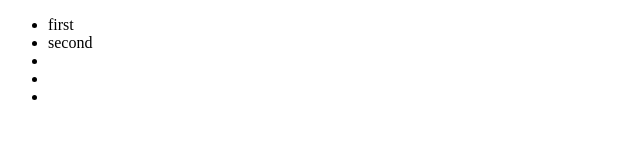
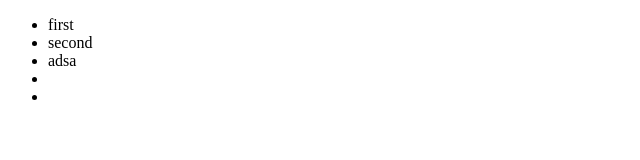
Before and after one commit to jimmy19951025/20170719web, a plain HTML site: page index.html in a window 1280 px wide. Shown: the full height of the page, 0-640 px from the left. Drawn offline with Linux system fonts and the light colour scheme.

Commit message:
modify index.html

```diff
--- a/index.html
+++ b/index.html
@@ -11,7 +11,7 @@
   <ul>
   	<li>first</li>
   	<li>second</li>
-  	<li></li>
+  	<li>adsa</li>
   	<li></li>
   	<li></li>
   </ul>
```
